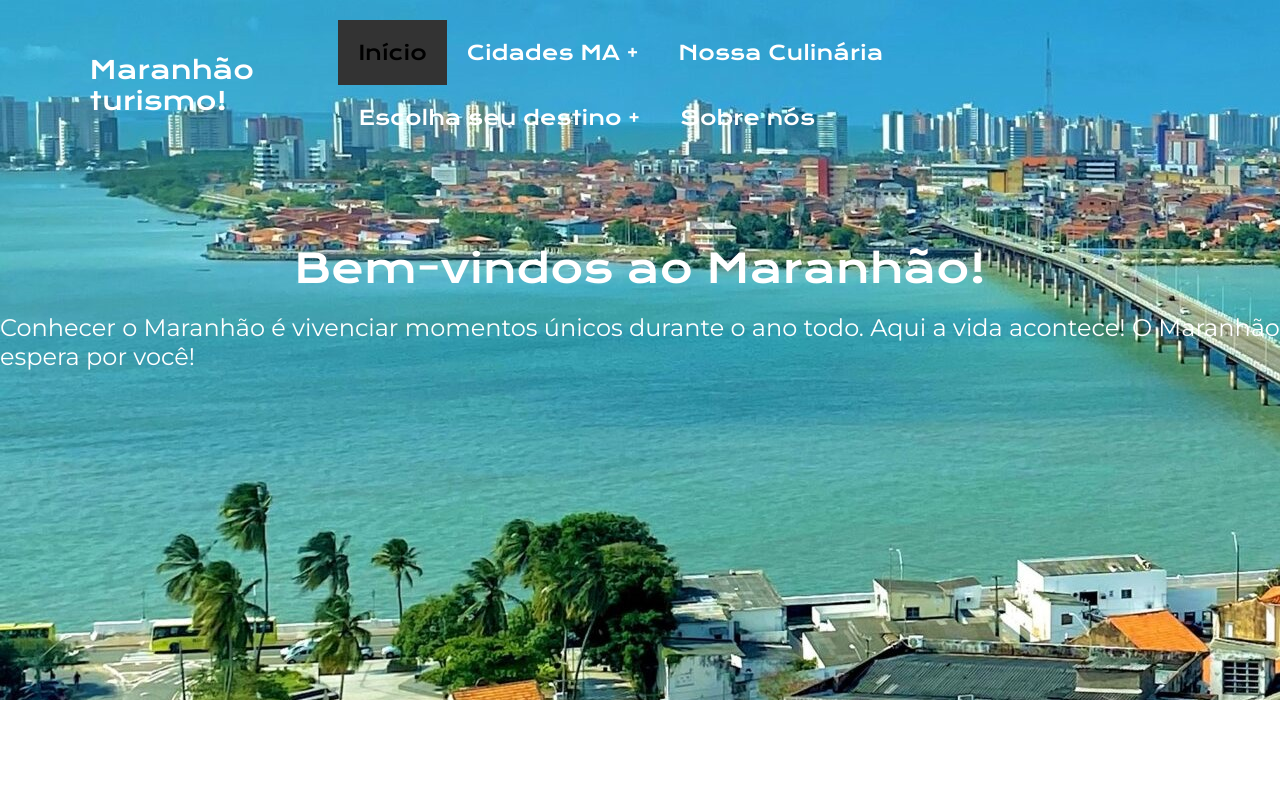
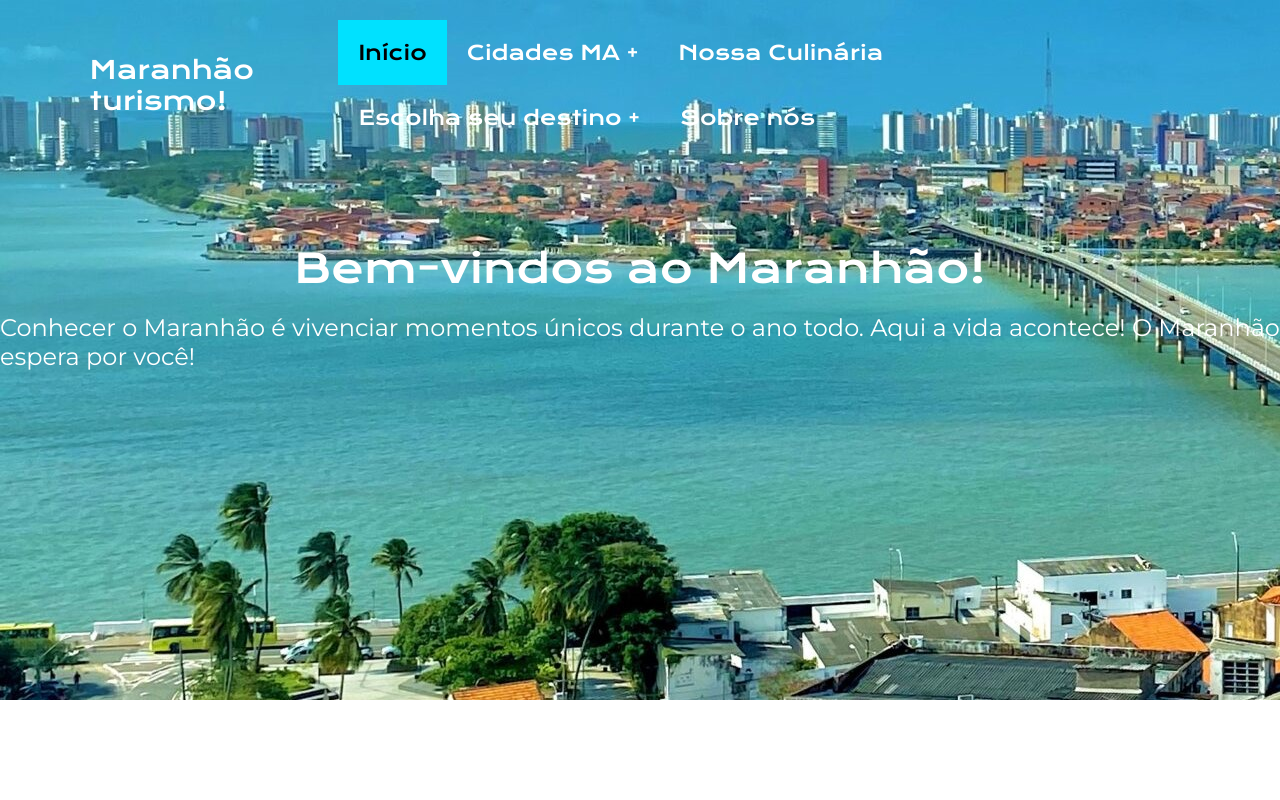
Before and after one commit to Kakaksksks/DESAFIO_5_PROGRAMA_TRILHAS, a website: page DESAFIO 5 P TRILHAS/about2.html in a window 1280 px wide. In both pictures the pointer is over the link "Início". Shown: the top 800 px of the page. Drawn offline with nearby package versions, Linux system fonts and the light colour scheme.

Commit message:
Update style3.css

```diff
--- a/DESAFIO 5 P TRILHAS/css/style3.css
+++ b/DESAFIO 5 P TRILHAS/css/style3.css
@@ -43,7 +43,7 @@ header{
     display: block;
 }
 .navbar ul li a:hover{
-    background-color: #333;
+    background-color: rgb(0, 225, 255);
     color: black;
 }
 .navbar ul li ul{
```
